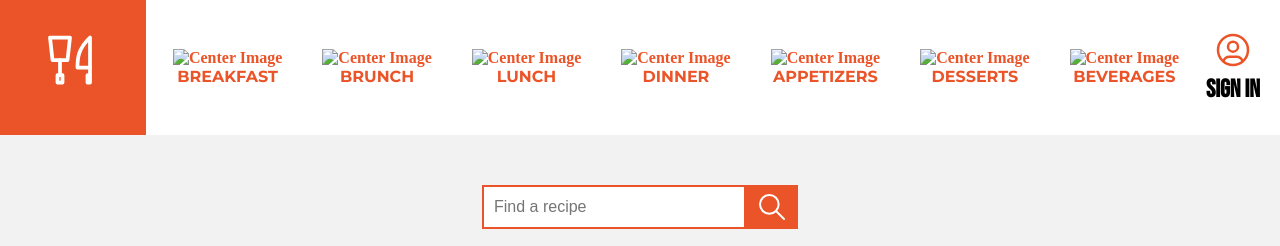
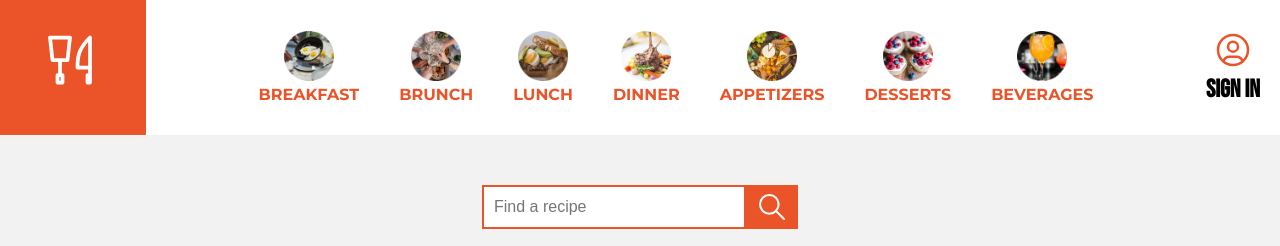
Before and after one commit to DonMalayJr/recipe1, a plain HTML site: page index.html in a window 1280 px wide. Shown: the top 246 px of the page. Drawn offline with Linux system fonts and the light colour scheme.

Commit message:
Update index.html

```diff
--- a/index.html
+++ b/index.html
@@ -24,43 +24,43 @@
             <div class="center_up">
                <div class="img1">
                   <a href="#">
-                     <img src="images/breakfast.png" alt="Center Image" width="50">
+                     <img src="breakfast.png" alt="Center Image" width="50">
                      <p>BREAKFAST</p>
                   </a>
                </div>
                <div class="img1">
                   <a href="#">
-                     <img src="images/brunch.png" alt="Center Image" width="50">
+                     <img src="brunch.png" alt="Center Image" width="50">
                      <p>BRUNCH</p>
                   </a>
                </div>
                <div class="img1">
                   <a href="#">
-                     <img src="images/lunch.png" alt="Center Image" width="50">
+                     <img src="lunch.png" alt="Center Image" width="50">
                      <p>LUNCH</p>
                   </a>
                </div>
                <div class="img1">
                   <a href="#">
-                     <img src="images/dinner.png" alt="Center Image" width="50">
+                     <img src="dinner.png" alt="Center Image" width="50">
                      <p>DINNER</p>
                   </a>
                </div>
                <div class="img1">
                   <a href="#">
-                     <img src="images/appetizers.png" alt="Center Image" width="50">
+                     <img src="appetizers.png" alt="Center Image" width="50">
                      <p>APPETIZERS</p>
                   </a>
                </div>
                <div class="img1">
                   <a href="#">
-                     <img src="images/desserts.png" alt="Center Image" width="50">
+                     <img src="desserts.png" alt="Center Image" width="50">
                      <p>DESSERTS</p>
                   </a>
                </div>
                <div class="img1">
                   <a href="#">
-                     <img src="images/beverages.png" alt="Center Image" width="50">
+                     <img src="beverages.png" alt="Center Image" width="50">
                      <p>BEVERAGES</p>
                   </a>
                </div>
```
